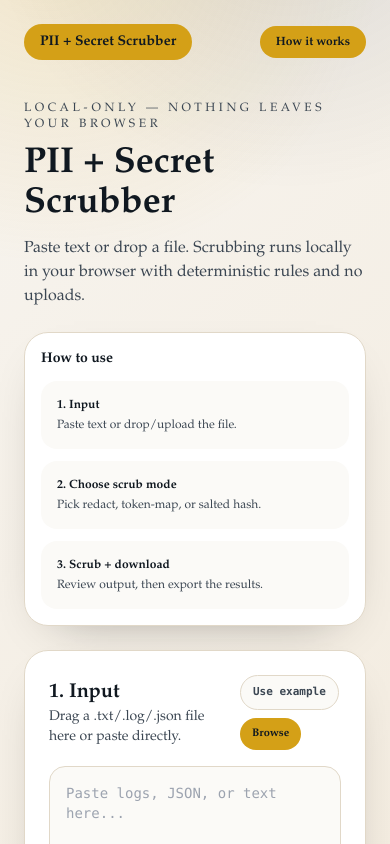
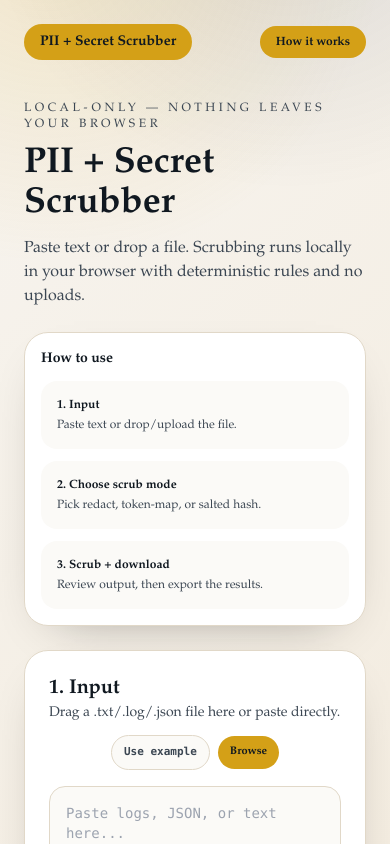
Before and after one commit to faheem-arif/pii-scrubber, a Next.js app in the folder apps/web/: page / in a window 390 px wide. Shown: the top 844 px of the page. Built offline with nearby package versions, Linux system fonts and the light colour scheme.

Commit message:
Center input action buttons on mobile

```diff
--- a/apps/web/app/page.tsx
+++ b/apps/web/app/page.tsx
@@ -278,14 +278,14 @@ export default function HomePage() {
               onDrop={onDrop}
               onDragOver={(event) => event.preventDefault()}
             >
-              <div className="flex items-center justify-between gap-4">
+              <div className="flex flex-col gap-3 sm:flex-row sm:items-center sm:justify-between">
                 <div>
                   <h2 className="text-xl font-semibold">1. Input</h2>
                   <p className="text-sm text-slate">
                     Drag a .txt/.log/.json file here or paste directly.
                   </p>
                 </div>
-                <div className="flex flex-wrap items-center gap-2">
+                <div className="flex w-full flex-wrap items-center justify-center gap-2 sm:w-auto sm:justify-end">
                   <button
                     type="button"
                     onClick={loadExample}
```
